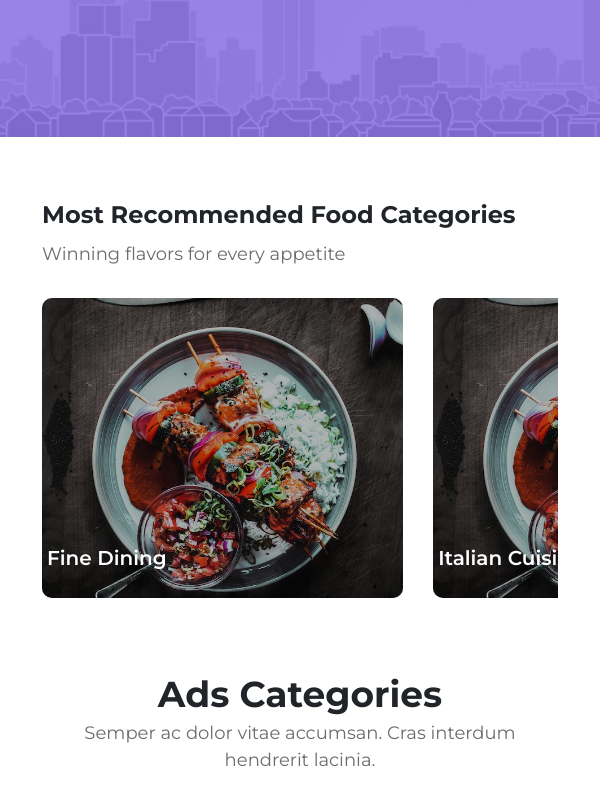
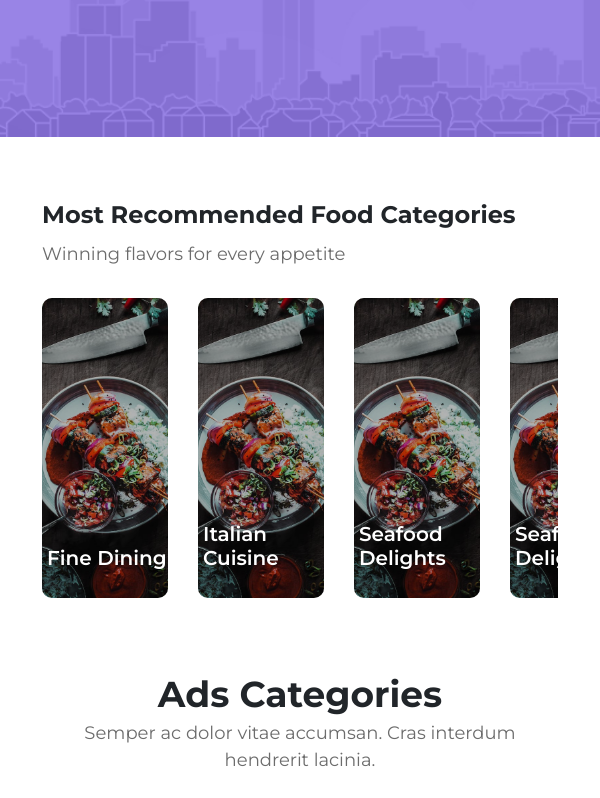
Before and after one commit to mohmedAmged/testV01, a React (Create React App) app: page /discover in a window 600 px wide. Shown: the part 857-1655 px from the top of the page. Built offline with nearby package versions, Linux system fonts and the light colour scheme.

Commit message:
update swiper braekpoints

```diff
--- a/src/components/discoverSlider/DiscoverSlider.jsx
+++ b/src/components/discoverSlider/DiscoverSlider.jsx
@@ -124,9 +124,31 @@ export default function DiscoverSlider({ title, subtitle, slides }) {
                     <div className="col-lg-12">
                         <div className="discoverSlider__cards">
                             <Swiper
-                            slidesPerView={3.5}
-                            spaceBetween={30}
-                            className="mySwiper">
+                                slidesPerView={1}
+                                spaceBetween={10}
+                                breakpoints={{
+                                    320: {
+
+                                        slidesPerView: 1.5,
+                                        spaceBetween: 20
+                                    },
+                                    480: {
+
+                                        slidesPerView: 2,
+                                        spaceBetween: 20
+                                    },
+                                    600: {
+
+                                        slidesPerView: 3.5,
+                                        spaceBetween: 30
+                                    },
+                                    // when window width is >= 640px
+                                    640: {
+                                        slidesPerView: 2.5,
+                                        spaceBetween: 30
+                                    },
+                                }}
+                                className="mySwiper">
                                 {slides.map((slide) => (
                                     <SwiperSlide key={slide.id}>
                                         <div className="discoverSlider__card__item">
--- a/src/components/discoverSlider/discoverSlider.css
+++ b/src/components/discoverSlider/discoverSlider.css
@@ -58,15 +58,12 @@
     .discoverSlider__card__item{
         height: 300px;
     }
-    .discoverSlider__cards .swiper-slide{
+    /* .discoverSlider__cards .swiper-slide{
         width: 70% !important;
-    }
+    } */
     .discoverSlider__head h3{
         font-size: 24px;
     }
-    /* .discoverSlider__cards .swiper-wrapper{
-        transform: translate3d(0px, 0px, 0px) !important;
-    } */
     .discoverSlider__text{
         left: 5px;
     }
@@ -77,3 +74,17 @@
         text-transform: capitalize;
     }
 }
+@media screen and (max-width: 992px) and (min-width: 600px){
+    .discoverSlider__head h3{
+        font-size: 24px;
+    }
+    .discoverSlider__text{
+        left: 5px;
+    }
+    .discoverSlider__text h3{
+        line-height: normal;
+        font-weight: 600;
+        font-size: 20px;
+        text-transform: capitalize;
+    }
+}
```
